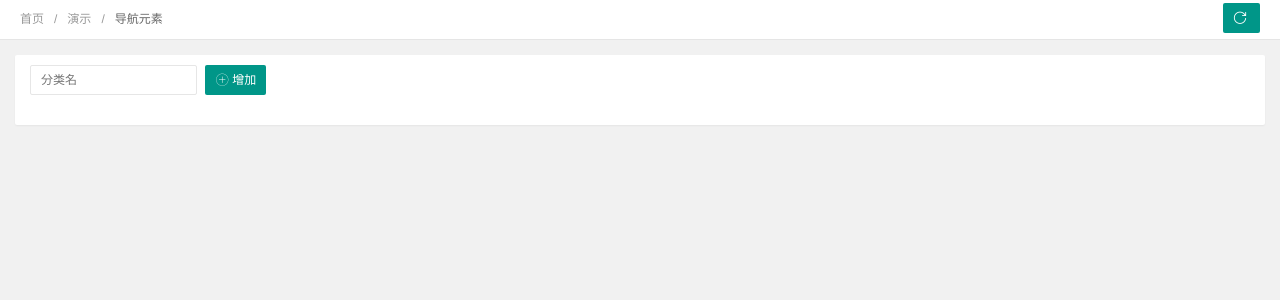
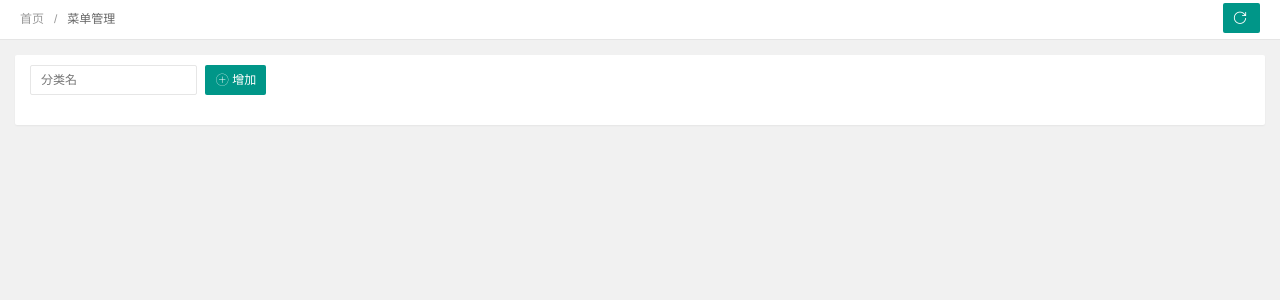
Before and after one commit to Carl2016/finance, a Flask app: page /admin/menu/list in a window 1280 px wide. Shown: the top 300 px of the page. Run offline with Flask 2, Linux system fonts and the light colour scheme; the visitor is signed in with stand-in values (Sample User, id 1); data that the repository does not hold is empty; parts of the project's set-up code (start-up, migrations or seed data) failed here and were passed over; some libraries are stand-ins or nearby versions; some web fonts are replaced.

```diff
--- a/app/templates/system/admin-list.html
+++ b/app/templates/system/admin-list.html
@@ -17,7 +17,7 @@
 <div class="x-nav">
         <span class="layui-breadcrumb">
             <a href="/">首页</a>
-            <a><cite>用户管理</cite></a>
+            <a><cite>管理员列表</cite></a>
         </span>
         <a class="layui-btn layui-btn-small" style="line-height:1.6em;margin-top:3px;float:right" onclick="location.reload()" title="刷新">
             <i class="layui-icon layui-icon-refresh" style="line-height:30px"></i>
--- a/app/templates/system/admin-menu-list.html
+++ b/app/templates/system/admin-menu-list.html
@@ -20,10 +20,10 @@
 <body>
 <div class="x-nav">
             <span class="layui-breadcrumb">
-                <a href="">首页</a>
-                <a href="">演示</a>
+                <a href="/">首页</a>
                 <a>
-                    <cite>导航元素</cite></a>
+                    <cite>菜单管理</cite>
+                </a>
             </span>
     <a class="layui-btn layui-btn-small" style="line-height:1.6em;margin-top:3px;float:right"
        onclick="location.reload()" title="刷新">
--- a/app/templates/system/admin-role.html
+++ b/app/templates/system/admin-role.html
@@ -17,10 +17,9 @@
 <body>
 <div class="x-nav">
           <span class="layui-breadcrumb">
-            <a href="">首页</a>
-            <a href="">演示</a>
+            <a href="/">首页</a>
             <a>
-              <cite>导航元素</cite></a>
+              <cite>角色管理</cite></a>
           </span>
     <a class="layui-btn layui-btn-small" style="line-height:1.6em;margin-top:3px;float:right"
        onclick="location.reload()" title="刷新">
```
Also changed, not shown: README.md.
